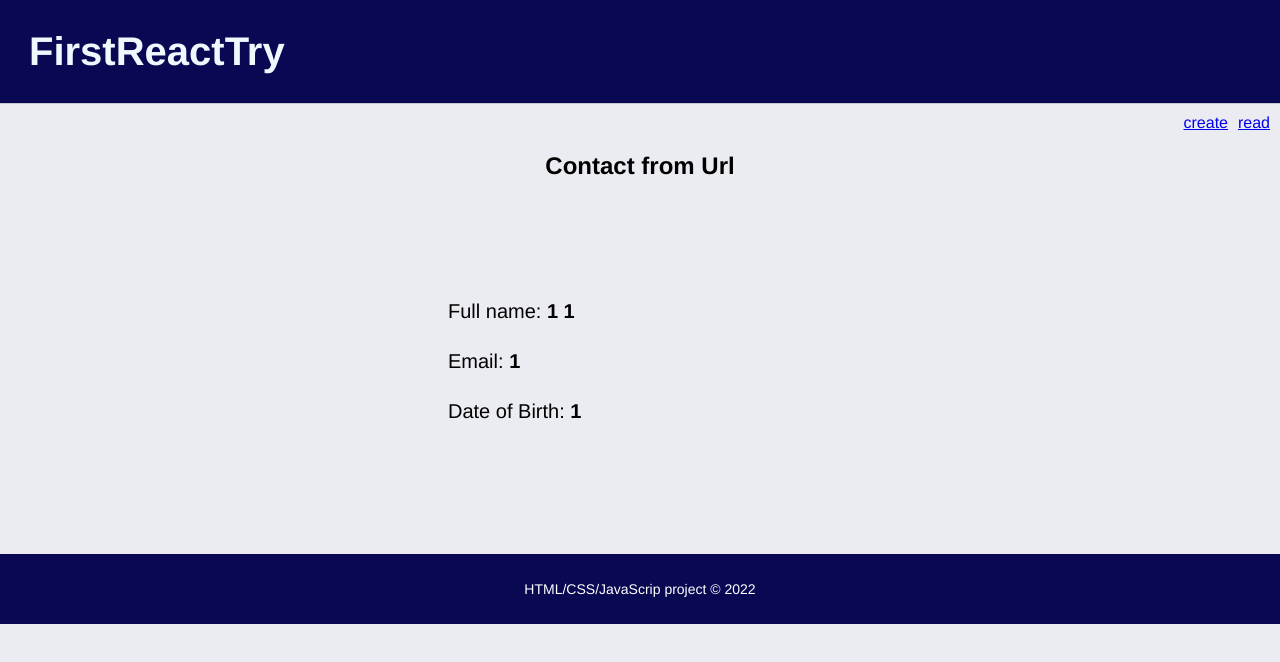
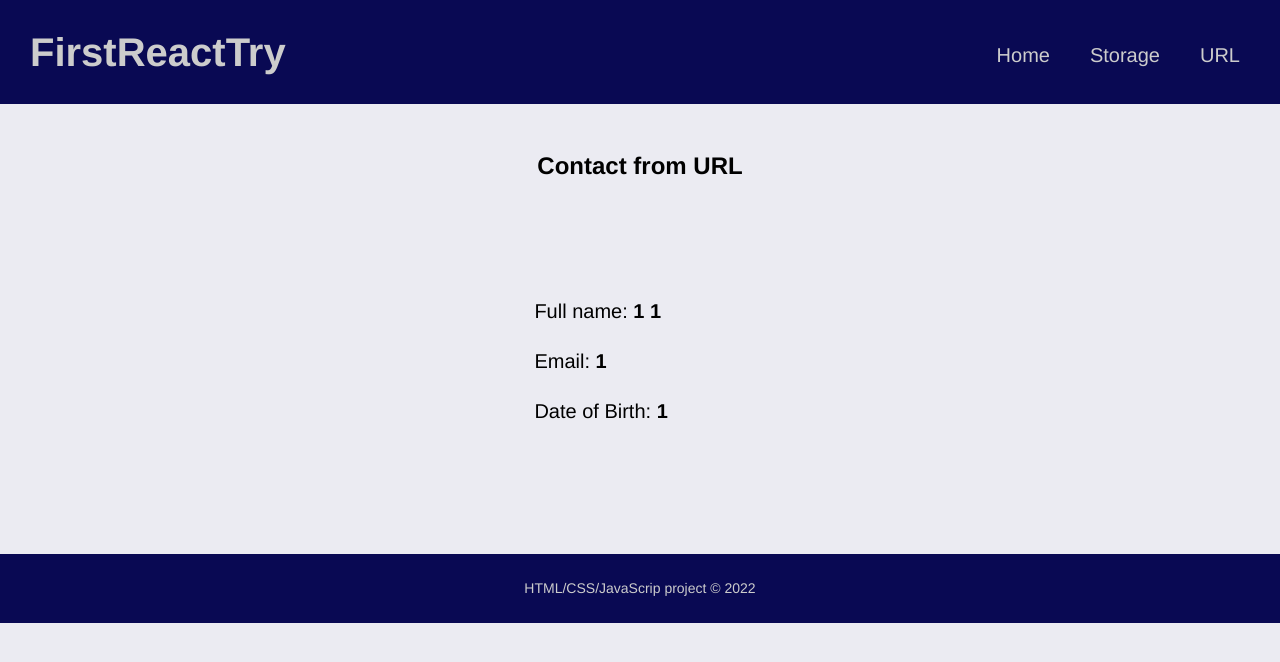
Before and after one commit to gensparkweeks/03-transfering-data-react, a React (Create React App) app: page /url/1/1/1/1 in a window 1280 px wide. Shown: the top 662 px of the page. Built offline with nearby package versions, Linux system fonts and the light colour scheme.

Commit message:
Adding Page Not Found

```diff
--- a/src/App.js
+++ b/src/App.js
@@ -6,6 +6,7 @@ import Maincreate from "./componentes/Maincreate"
 import Footer from "./componentes/Footer"
 import Mainread from './componentes/Mainread'
 import Mainurl from "./componentes/Mainurl"
+import PageNotFound from "./componentes/PageNotFound"
 
 function App() {
   return (
@@ -13,11 +14,12 @@ function App() {
       <Header />
 
         <Routes>
+
           <Route exact path="/" element={ <Maincreate /> } />
           <Route path="create" element={ <Maincreate /> } />
           <Route path="read" element={ <Mainread /> } />
           <Route path="url/:first/:last/:email/:dob" element={ <Mainurl /> } />
-
+          <Route path="*" element={ <PageNotFound /> } />
         </Routes>
 
       <Footer />
--- a/src/assets/css/index.css
+++ b/src/assets/css/index.css
@@ -1,17 +1,3 @@
-/* body {
-  margin: 0;
-  font-family: -apple-system, BlinkMacSystemFont, 'Segoe UI', 'Roboto', 'Oxygen',
-    'Ubuntu', 'Cantarell', 'Fira Sans', 'Droid Sans', 'Helvetica Neue',
-    sans-serif;
-  -webkit-font-smoothing: antialiased;
-  -moz-osx-font-smoothing: grayscale;
-}
-
-code {
-  font-family: source-code-pro, Menlo, Monaco, Consolas, 'Courier New',
-    monospace;
-} */
-
 * {
     margin: 0px;
     padding: 0px;
@@ -19,13 +5,41 @@ code {
     background-color: rgb(235, 235, 242);
 }
 
-h1 {
+.header {
+    background-color: rgb(9, 9, 83);
+    height: 104px;
+}
+
+.header h1 {
+    float: left;
+    background-color: rgb(9, 9, 83);
+    color: #ccc;
+    font-size: 40px;
     margin: 0px auto;
-    padding: 29px 29px;
+    line-height: 104px;
+    padding-left: 30px;
+}
+
+.nav {
+    float: right;
     background-color: rgb(9, 9, 83);
-    border-bottom: 1px solid rgb(196, 199, 203);
-    color: aliceblue;
-    font-size: 40px;
+    margin-right: 20px;
+    height: 50px;
+    transition: all 300ms;
+}
+
+.link {
+    background-color: rgb(9, 9, 83);
+    color: #ccc;
+    text-decoration: none;
+    font-size: 20px;
+    padding: 20px;
+    line-height: 110px;
+    transition: all 300ms;
+}
+
+.link:hover {
+    text-decoration: underline;
 }
 
 h2 {
@@ -41,10 +55,19 @@ h2 {
     margin: 0px auto;
 }
 
-a {
-    float: right;
-    margin-right: 10px;
-    margin-top: 10px;
+.page-not-found {
+    height: 400px;
+}
+
+.page-not-found h1 {
+    font-size: 60px;
+    padding-top: 130px;
+    text-align: center;
+}
+
+.page-not-found p {
+    padding-top: 10px;
+    text-align: center;
 }
 
 
@@ -79,8 +102,9 @@ form input[type="submit"]:hover {
     background-color: rgb(111, 111, 202);
 }
 
-#errorf {
-    margin-left: 40px;
+.error {
+    margin-left: 5px;
+    color: rgb(218, 65, 65);
 }
 
 
@@ -105,8 +129,8 @@ ul li {
 
 footer {
     font-family: Helvetica, Verdana;
-    color: white;
-    height: 70px;
+    color: #ccc;
+    height: 69px;
     background-color: rgb(9, 9, 83);
     margin: 0px auto;
     padding-left: 20px;
@@ -119,7 +143,7 @@ footer {
 footer span {
     background-color: rgb(9, 9, 83);
     font-size: 14px;
-    line-height: 70px;
+    line-height: 69px;
 }
 
 
--- a/src/componentes/Header.js
+++ b/src/componentes/Header.js
@@ -1,12 +1,43 @@
 import React from "react"
+
+import {Link} from "react-router-dom"
 
 export default function Header() {
 
+    let first = " "
+    let last = " "
+    let email = " "
+    let dob = " "
+
+    if (localStorage.getItem("first")){
+        first = localStorage.getItem("first")
+        last = localStorage.getItem("last")
+        email = localStorage.getItem("email")
+        dob = localStorage.getItem("dob")
+    }
+
     return (
-        <>
+        <div className="header">
+
             <h1>FirstReactTry</h1>
 
-        </>
+            <div className="nav">
+
+                <Link className="link" to="/create">
+                    Home
+                </Link>
+
+                <Link className="link" to="/read">
+                    Storage
+                </Link>
+
+                <Link className="link" to={`/url/${first}/${last}/${email}/${dob}`}>
+                    URL
+                </Link>
+
+            </div>
+
+        </div>
 
     )
 }
--- a/src/componentes/Maincreate.js
+++ b/src/componentes/Maincreate.js
@@ -1,20 +1,10 @@
 import React from "react"
-import { Link } from "react-router-dom"
 
 import { useForm } from "react-hook-form";
 
 function Maincreate(){
 
     const { register, handleSubmit, formState: { errors } } = useForm();
-
-    let first, last, email, dob
-
-    if (localStorage.getItem("first")){
-        first = localStorage.getItem("first")
-        last = localStorage.getItem("last")
-        email = localStorage.getItem("email")
-        dob = localStorage.getItem("dob")
-    }
 
     const onSubmit = evento => {
 
@@ -23,25 +13,21 @@ function Maincreate(){
         localStorage.setItem("first", evento.first);
         localStorage.setItem("last", evento.last);
         localStorage.setItem("email", evento.email);
-        localStorage.setItem("dob", evento.dob);
 
-        first = localStorage.getItem("first")
-        last = localStorage.getItem("last")
-        email = localStorage.getItem("email")
-        dob = localStorage.getItem("dob")
+        let dob = evento.dob
+        let dob1 = evento.dob
+
+        if (dob.includes("/")){
+            dob1 = dob.replaceAll("/", "-")
+            localStorage.setItem("dob", dob1);
+        }else{
+            localStorage.setItem("dob", dob);
+        }
 
     }
 
     return (
         <>
-
-            <Link to="/read">
-                read
-            </Link>
-
-            <Link to={`/url/${first}/${last}/${email}/${dob}`}>
-                url
-            </Link>
 
             <section id="content">
 
@@ -51,20 +37,21 @@ function Maincreate(){
 
                     <form id="form_contact" onSubmit={handleSubmit(onSubmit)}>
                         <div>
-                            <label for="first">First name <span>(required)</span></label>
+                            <label htmlFor="first">First name <span>(required)</span></label>
 
                             <input type="text"
-                                {...register("first", {
-                                    required: true
+                                {...register("first",
+                                    {
+                                        required: true
                                     }
                                 )}
                             />
-                            {errors.first?.type === 'required' && <p>First name is required</p>}
+                            {errors.first?.type === 'required' && <span className="error">It is required</span>}
 
                         </div>
 
                         <div>
-                            <label for="last">Last name <span>(required)</span></label>
+                            <label htmlFor="last">Last name <span>(required)</span></label>
 
                             <input type="text"
                                 {...register("last",
@@ -73,11 +60,11 @@ function Maincreate(){
                                     }
                                 )}
                             />
-                            {errors.last?.type === 'required' && <p>Last name is required</p>}
+                            {errors.last?.type === 'required' && <span className="error">It is required</span>}
 
                         </div>
 
-                        <label for="email">Email <span>(required)</span></label>
+                        <label htmlFor="email">Email <span>(required)</span></label>
 
                         <div>
                             <input type="text"
@@ -91,22 +78,22 @@ function Maincreate(){
                                     }
                                 )}
                             />
-                            {errors.email?.type === 'required' && <span>Email name is required</span>}
-                            {errors.email?.type === 'pattern' && <span>It is not a valiad format</span>}
+                            {errors.email?.type === 'required' && <span className="error">Is required</span>}
+                            {errors.email?.type === 'pattern' && <span className="error">Invalid format</span>}
 
                         </div>
 
                         <div>
-                            <label for="dob">Date of birth <span>(required)
+                            <label htmlFor="dob">Date of birth <span>(required)
                             </span></label>
-                            <input type="text" placeholder="mm/dd/yyyy"
+                            <input type="text" placeholder="mm-dd-yyyy"
                                 {...register("dob",
                                     {
                                         required: true
                                     }
                                 )}
                             />
-                            {errors.dob?.type === 'required' && <p>DoB is required</p>}
+                            {errors.dob?.type === 'required' && <span className="error">It is required</span>}
                         </div>
 
                         <div>
--- a/src/componentes/Mainread.js
+++ b/src/componentes/Mainread.js
@@ -1,39 +1,39 @@
 import React from "react"
-import { Link } from "react-router-dom"
 
 function Mainread(){
 
-    const first = localStorage.getItem("first")
-    const last = localStorage.getItem("last")
-    const email = localStorage.getItem("email")
-    const dob = localStorage.getItem("dob")
+    let first, last, email, dob
 
+    if (localStorage.getItem("first") === undefined || localStorage.getItem("first") < 1){
+        first = " "
+        last = " "
+        email = " "
+        dob = " "
+    }else{
+        first = localStorage.getItem("first")
+        last = localStorage.getItem("last")
+        email = localStorage.getItem("email")
+        dob = localStorage.getItem("dob")
+
+    }
     const fullName = first + " "+ last
 
     return(
 
         <>
-            <Link to="/create">
-                create
-            </Link>
+           <section id="content">
 
-            <Link to={`/url/${first}/${last}/${email}/${dob}`}>
-                url
-            </Link>
-
-            <h2>Contact from LocalSrore</h2>
-
-            {/* <div id="content"> */}
-
+                <h2>Contact from LocalStore</h2>
                 <div>
-                    <ul class="ul-wrap">
+                    <ul className="ul-wrap">
                         <li>Full name: <strong>{fullName}</strong></li>
                         <li>Email: <strong>{email}</strong></li>
                         <li>Date of Birth: <strong>{dob}</strong></li>
                     </ul>
                 </div>
 
-            {/* </div> */}
+            </section>
+
         </>
     )
 }
--- a/src/componentes/Mainurl.js
+++ b/src/componentes/Mainurl.js
@@ -1,40 +1,43 @@
 import React from "react"
-import { Link, useParams } from "react-router-dom"
+import { useParams } from "react-router-dom"
 
 function Mainurl(){
 
-    const first = useParams().first;
-    const last = useParams().last;
-    const email = useParams().email;
-    const dob = useParams().dob;
+    const params = useParams();
+
+    let first, last, email, dob
+
+    if (params.first.length < 1){
+        first = " "
+        last = " "
+        email = " "
+        dob = " "
+    }else{
+        first = params.first;
+        last =  params.last;
+        email = params.email;
+        dob =   params.dob;
+    }
 
     const fullName = first + " "+ last
-
-    let dob1 = dob
-    if (dob.includes("/")){
-        dob1 = dob.replaceAll("/", "-")
-    }
 
     return(
 
         <>
-            <Link to="/read">
-                read
-            </Link>
+            <section id="content">
 
-            <Link to="/create">
-                create
-            </Link>
+                <h2>Contact from URL</h2>
 
-            <h2>Contact from Url</h2>
+                <div>
+                    <ul className="ul-wrap">
+                        <li>Full name: <strong>{fullName}</strong></li>
+                        <li>Email: <strong>{email}</strong></li>
+                        <li>Date of Birth: <strong>{dob}</strong></li>
+                    </ul>
+                </div>
 
-            <div>
-                <ul class="ul-wrap">
-                    <li>Full name: <strong>{fullName}</strong></li>
-                    <li>Email: <strong>{email}</strong></li>
-                    <li>Date of Birth: <strong>{dob1}</strong></li>
-                </ul>
-            </div>
+            </section>
+
 
         </>
     )
--- /dev/null
+++ b/src/componentes/PageNotFound.js
@@ -0,0 +1,21 @@
+import React from "react"
+
+const PageNotFound = () => {
+
+    return(
+        <section id="content">
+
+
+            <div className="page-not-found">
+
+                <h1>Page not found</h1>
+
+                <p>No routes matched location</p>
+            </div>
+
+
+        </section>
+    )
+}
+
+export default PageNotFound
```
